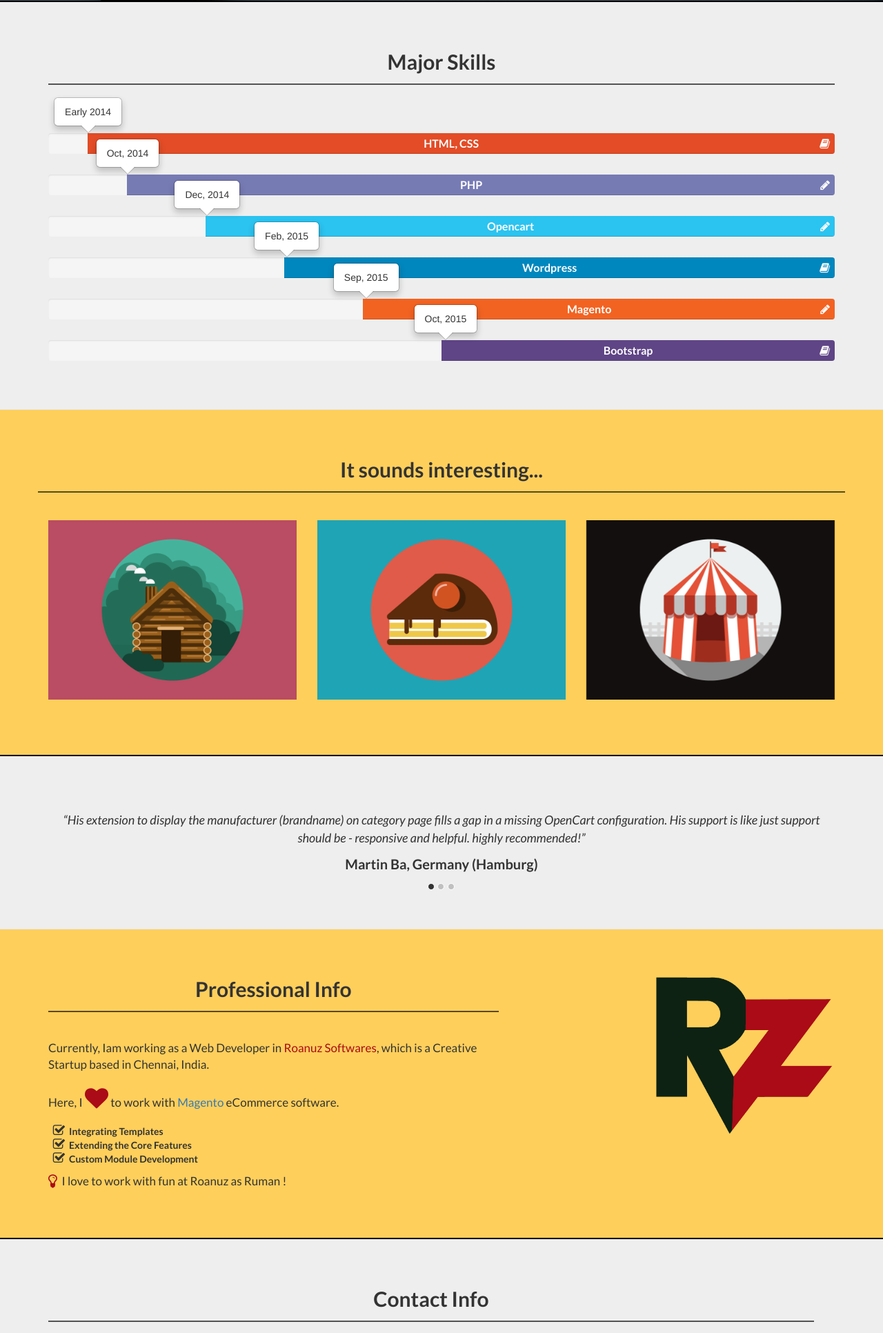
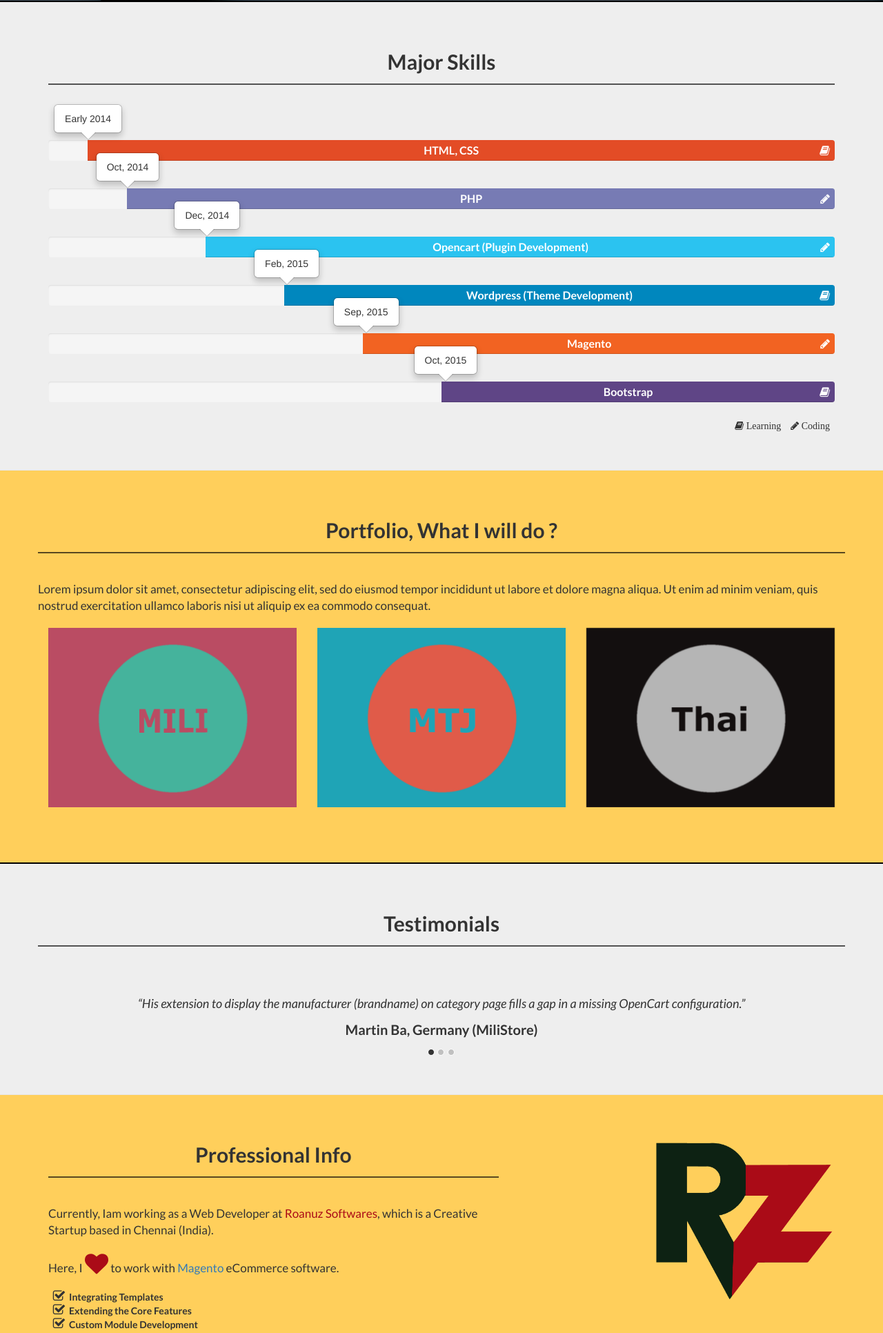
Before and after one commit to IamSaiSudheer/IamSaiSudheer, a PHP site: page / in a window 1280 px wide. Shown: the part 765-2697 px from the top of the page at 69% size. Run offline with PHP 8.4, Linux system fonts and the light colour scheme; some libraries are stand-ins or nearby versions.

Commit message:
Integrated the Portfolio section and removed the unnecessary files.

```diff
--- a/css/landing-page.css
+++ b/css/iamsaisudheer-style.css
@@ -344,7 +344,7 @@ span.client-name {
 /*  Major Skills Progress Bar CSS   */
 .progress {
     height: 30px;
-    margin-top: 30px;
+    margin-top: 40px;
 }
 .progress-bar {
     float: right;
@@ -485,6 +485,7 @@ li[data-position="90"] {
   min-height: 100%;
   padding: 100px 0;
   text-align: center;
+  background-color: #e7e7e7;
 }
 .portfolio-modal .modal-content h2 {
   margin: 0;
--- a/index.html
+++ b/index.html
@@ -14,7 +14,7 @@
         <link href="css/bootstrap.min.css" rel="stylesheet">
 
         <!-- Custom CSS -->
-        <link href="css/landing-page.css" rel="stylesheet">
+        <link href="css/iamsaisudheer-style.css" rel="stylesheet">
 
         <!-- Custom Fonts -->
         <link href="font-awesome-4.6.3/css/font-awesome.min.css" rel="stylesheet" type="text/css">
@@ -116,7 +116,7 @@
                     </div>
 
                     <div class="progress">
-                        <div class="progress-bar progress-bar-opencart active" role="progressbar" aria-valuenow="80" aria-valuemin="0" aria-valuemax="100" style="width:80%">Opencart <i class="fa fa-pencil status" aria-hidden="true"></i></div>
+                        <div class="progress-bar progress-bar-opencart active" role="progressbar" aria-valuenow="80" aria-valuemin="0" aria-valuemax="100" style="width:80%">Opencart (Plugin Development) <i class="fa fa-pencil status" aria-hidden="true"></i></div>
 
                         <div class="hidden-xs hidden-sm hidden-md" style="width: 100%;">
                             <ul id="horizontal-style">
@@ -126,7 +126,7 @@
                     </div>
 
                     <div class="progress">
-                        <div class="progress-bar progress-bar-wordpress active" role="progressbar" aria-valuenow="70" aria-valuemin="0" aria-valuemax="100" style="width:70%">Wordpress <i class="fa fa-book status" aria-hidden="true"></i></div>
+                        <div class="progress-bar progress-bar-wordpress active" role="progressbar" aria-valuenow="70" aria-valuemin="0" aria-valuemax="100" style="width:70%">Wordpress (Theme Development) <i class="fa fa-book status" aria-hidden="true"></i></div>
 
                         <div class="hidden-xs hidden-sm hidden-md" style="width: 100%;">
                             <ul id="horizontal-style">
@@ -154,6 +154,8 @@
                             </ul>
                         </div>
                     </div>
+                    <i class="fa fa-pencil status" aria-hidden="true">&nbsp;Coding</i>
+                    <i class="fa fa-book status" aria-hidden="true">&nbsp;Learning</i>
                 </div>
             </div>
         </section>
@@ -164,8 +166,11 @@
             <div class="content-section-a">
                 <div class="container">
                     <div class="row">
-                        <h2 class="section-heading">It sounds interesting...</h2>
+                        <h2 class="section-heading">Portfolio, What I will do ?</h2>
                         <hr class="section-heading-spacer">
+                        <p class="lead">
+                            Lorem ipsum dolor sit amet, consectetur adipiscing elit, sed do eiusmod tempor incididunt ut labore et dolore magna aliqua. Ut enim ad minim veniam, quis nostrud exercitation ullamco laboris nisi ut aliquip ex ea commodo consequat.
+                        </p>
                     </div>
 
                     <div class="row">
@@ -176,7 +181,7 @@
                                         <i class="fa fa-search-plus fa-3x"></i>
                                     </div>
                                 </div>
-                                <img src="img/portfolio/cabin.png" class="img-responsive" alt="">
+                                <img src="img/portfolio/Mili.png" class="img-responsive" alt="">
                             </a>
                         </div>
                         <div class="col-sm-4 portfolio-item">
@@ -186,7 +191,7 @@
                                         <i class="fa fa-search-plus fa-3x"></i>
                                     </div>
                                 </div>
-                                <img src="img/portfolio/cake.png" class="img-responsive" alt="">
+                                <img src="img/portfolio/MTJ.png" class="img-responsive" alt="">
                             </a>
                         </div>
                         <div class="col-sm-4 portfolio-item">
@@ -196,7 +201,7 @@
                                         <i class="fa fa-search-plus fa-3x"></i>
                                     </div>
                                 </div>
-                                <img src="img/portfolio/circus.png" class="img-responsive" alt="">
+                                <img src="img/portfolio/Thai.png" class="img-responsive" alt="">
                             </a>
                         </div>
                     </div>
@@ -209,9 +214,11 @@
         <div class="content-section-b">
             <div class="container">
                 <div class="row">
+                    <h2 class="section-heading">Testimonials</h2>
+                    <hr class="section-heading-spacer">
+
                     <div class="col-md-12">
                         <div class="carousel slide" data-ride="carousel" id="quote-carousel">
-
                             <!-- Bottom Carousel Indicators -->
                             <ol class="carousel-indicators">
                               <li data-target="#quote-carousel" data-slide-to="0" class="active"></li>
@@ -224,8 +231,8 @@
                                 <div class="item active">
                                   <div class="row">
                                     <div class="col-sm-12">
-                                        <p class="testimonial">&ldquo;His extension to display the manufacturer (brandname) on category page fills a gap in a missing OpenCart configuration. His support is like just support should be - responsive and helpful. highly recommended!&rdquo;</p>
-                                        <span class="client-name"><strong>Martin Ba, Germany (Hamburg)</strong></span>
+                                        <p class="testimonial">&ldquo;His extension to display the manufacturer (brandname) on category page fills a gap in a missing OpenCart configuration.&rdquo;</p>
+                                        <span class="client-name"><strong>Martin Ba, Germany (MiliStore)</strong></span>
                                     </div>
                                   </div>
                                 </div>
@@ -234,7 +241,7 @@
                                   <div class="row">
                                     <div class="col-sm-12">
                                         <p class="testimonial">&ldquo;Quick response to the support mail, done a very good job in debugging by providing good support.&rdquo;</p>
-                                        <span class="client-name"><strong>Teerawee Thainugul, Thailand</strong></span>
+                                        <span class="client-name"><strong>Teerawee Thainugul, Thailand (ThaibyNature)</strong></span>
                                     </div>
                                   </div>
                                 </div>
@@ -243,7 +250,7 @@
                                   <div class="row">
                                     <div class="col-sm-12">
                                         <p class="testimonial">&ldquo;Implemented the custom extension for Opencart Multi Merchant module. Done very great job. His support is responsive, helpful and flawless.&rdquo;</p>
-                                        <span class="client-name"><strong>Monika Choudhary, India</strong></span>
+                                        <span class="client-name"><strong>Monika Choudhary, India (MTJ Cart)</strong></span>
                                     </div>
                                   </div>
                                 </div>
@@ -264,7 +271,7 @@
                             <div class="clearfix"></div>
                             <h2 class="section-heading">Professional Info</h2>
                             <hr class="section-heading-spacer">
-                            <p class="lead">Currently, Iam working as a Web Developer in <a href="http://roanuz.com/" target="_blank" class="text-no-decor"><span class="fill-red">Roanuz Softwares</span></a>, which is a Creative Startup based in Chennai, India.</p>
+                            <p class="lead">Currently, Iam working as a Web Developer at <a href="http://roanuz.com/" target="_blank" class="text-no-decor"><span class="fill-red">Roanuz Softwares</span></a>, which is a Creative Startup based in Chennai (India).</p>
                             <p class="lead">Here, I <span class="fill-red"><i class="fa fa-heart fa-2x" aria-hidden="true"></i></span> to work with <a href="https://magento.com/" target="_blank" class="text-no-decor">Magento</a> eCommerce software.
                                 <ul class="fa-ul">
                                     <li><i class="fa-li fa fa-check-square-o fa-lg"></i>Integrating Templates</li>
@@ -275,6 +282,9 @@
 
                             <div class="clearfix"></div>
                             <p class="lead"><span class="fill-red"><i class="fa fa-lightbulb-o fa-lg" aria-hidden="true"></i></span> &nbsp;I love to work with fun at Roanuz as Ruman !</p>
+
+                            <div class="clearfix"></div>
+                            <p class="lead"><span class="fill-red">Previous :</span> Junior Analyst @<a href="http://www.paripoorna.in/" target="_blank">Paripoorna, Chennai (India).</a></p>
                         </div>
 
                         <div class="col-sm-4 col-lg-3 col-lg-offset-2">
@@ -384,14 +394,67 @@
                 </div>
                 <div class="container">
                     <div class="row">
+                        <div class="col-md-12 col-lg-8 col-lg-offset-2">
+                            <div class="modal-body">
+                                <h2><a href="http://mili-store.com/webstore/" target="_blank">MILI Store</a>, Hamburg (Germany)</h2>
+                                <hr class="section-heading-spacer">
+
+                                <div class="col-md-4 col-lg-4">
+                                    <img src="img/portfolio/MiliStore-Extension-Support.png" class="img-responsive img-centered" alt="Mili Store">
+                                </div>
+
+                                <div class="col-md-8 col-lg-8">
+                                    <p>
+                                        MILI Store, a creative and unique eCommerce company from Hamburg which is in Germany. It is built on Opencart CMS eCommerce framework. They used the extension which is implemented by Me, downloadable from <a href="http://www.opencart.com/index.php?route=extension/extension/info&extension_id=23763&filter_username=ItsMeSai" target="_blank">Opencart Community</a>.
+                                    </p>
+
+                                    <p>
+                                        I gave my Support towards solve their issue. The issue is that, they are using a custom Opencart theme. The theme is overriding the Default Extension code structure. I made changes to the Custom Extension and fixed that issue.
+                                    </p>
+
+                                    <ul class="list-inline item-details">
+                                        <li>Client:
+                                            <strong><a href="http://mili-store.com/webstore/" target="_blank">MILI Store</a>
+                                            </strong>
+                                        </li>
+                                        <li>
+                                            <strong>
+                                                Task: <a href="http://www.opencart.com/index.php?route=extension/extension/info&extension_id=23763&filter_username=ItsMeSai" target="_blank">Enable Brand name under the Product label</a>
+                                            </strong>
+                                        </li>
+                                        <li>Date:
+                                            <strong>Feb 2016</strong>
+                                        </li>
+                                        <li>Service:
+                                            <strong>Opencart Plugin Support</strong>
+                                        </li>
+                                    </ul>
+                                </div>
+                            </div>
+                        </div>
+                    </div>
+                </div>
+            </div>
+        </div>
+
+        <div class="portfolio-modal modal fade" id="portfolioModal2" tabindex="-1" role="dialog" aria-hidden="true">
+            <div class="modal-content">
+                <div class="close-modal" data-dismiss="modal">
+                    <div class="lr">
+                        <div class="rl">
+                        </div>
+                    </div>
+                </div>
+                <div class="container">
+                    <div class="row">
                         <div class="col-lg-8 col-lg-offset-2">
                             <div class="modal-body">
-                                <h2>MTJ Cart.com, Gujarat(India)</h2>
-                                <hr class="star-primary">
+                                <h2><a href="https://www.mtjcart.com/" target="_blank">MTJ Cart.com</a>, Gujarat(India)</h2>
+                                <hr class="section-heading-spacer">
                                 <img src="img/portfolio/Sellers-MTJCart.png" class="img-responsive img-centered" alt="">
-                                <p>The <a href="https://www.mtjcart.com/" target="_blank">MTJCart.com</a> guys came up with a small requirement i.e., they are looking for a Notification of Seller not approved, on Multimerch System. They asked me to implement that status in Admin Dashboard Stats Panel.</p>
+                                <p>The <a href="https://www.mtjcart.com/" target="_blank">MTJCart.com</a> is an Indian based eCommerce shopping site. It is built on Opencart CMS eCommerce framework. These guys came up with a small requirement i.e., they are looking for a <a href="http://www.opencart.com/index.php?route=extension/extension/info&extension_id=22947&filter_username=ItsMeSai" target="_blank">Notification of Seller not approved</a>, on Multimerch System.</p>
 
-                                <p>I implemented that admin feature with the help of OCMOD flavour within 2 business days. You can view the sample image attached above in this post.</p>
+                                <p>I implemented that admin feature with the help of OCMOD flavour. You can view the sample image attached above in this post.</p>
 
                                 <ul class="list-inline item-details">
                                     <li>Client:
@@ -412,43 +475,7 @@
                 </div>
             </div>
         </div>
-        <div class="portfolio-modal modal fade" id="portfolioModal2" tabindex="-1" role="dialog" aria-hidden="true">
-            <div class="modal-content">
-                <div class="close-modal" data-dismiss="modal">
-                    <div class="lr">
-                        <div class="rl">
-                        </div>
-                    </div>
-                </div>
-                <div class="container">
-                    <div class="row">
-                        <div class="col-lg-8 col-lg-offset-2">
-                            <div class="modal-body">
-                                <h2>Project Title</h2>
-                                <hr class="star-primary">
-                                <img src="img/portfolio/cake.png" class="img-responsive img-centered" alt="">
-                                <p>Use this area of the page to describe your project. The icon above is part of a free icon set by <a href="https://sellfy.com/p/8Q9P/jV3VZ/">Flat Icons</a>. On their website, you can download their free set with 16 icons, or you can purchase the entire set with 146 icons for only $12!</p>
-                                <ul class="list-inline item-details">
-                                    <li>Client:
-                                        <strong><a href="http://startbootstrap.com">Start Bootstrap</a>
-                                        </strong>
-                                    </li>
-                                    <li>Date:
-                                        <strong><a href="http://startbootstrap.com">April 2014</a>
-                                        </strong>
-                                    </li>
-                                    <li>Service:
-                                        <strong><a href="http://startbootstrap.com">Web Development</a>
-                                        </strong>
-                                    </li>
-                                </ul>
-                                <button type="button" class="btn btn-default" data-dismiss="modal"><i class="fa fa-times"></i> Close</button>
-                            </div>
-                        </div>
-                    </div>
-                </div>
-            </div>
-        </div>
+
         <div class="portfolio-modal modal fade" id="portfolioModal3" tabindex="-1" role="dialog" aria-hidden="true">
             <div class="modal-content">
                 <div class="close-modal" data-dismiss="modal">
@@ -461,25 +488,29 @@
                     <div class="row">
                         <div class="col-lg-8 col-lg-offset-2">
                             <div class="modal-body">
-                                <h2>Project Title</h2>
-                                <hr class="star-primary">
-                                <img src="img/portfolio/circus.png" class="img-responsive img-centered" alt="">
-                                <p>Use this area of the page to describe your project. The icon above is part of a free icon set by <a href="https://sellfy.com/p/8Q9P/jV3VZ/">Flat Icons</a>. On their website, you can download their free set with 16 icons, or you can purchase the entire set with 146 icons for only $12!</p>
+                                <h2>ThaibyNature.com, Thailand</h2>
+                                <hr class="section-heading-spacer">
+
+                                <p>ThaibyNature.com, is an eCommerce shopping site especially from Thailand itself. That online shop is built on Opencart CMS eCommerce framework.</p>
+                                <p>The requirement is to implement an extension which results in displaying the manufacturer name under the Product label in all possible product layouts with the help of OCMOD option.</p>
                                 <ul class="list-inline item-details">
                                     <li>Client:
-                                        <strong><a href="http://startbootstrap.com">Start Bootstrap</a>
+                                        <strong>ThaibyNature.com</strong>
+                                    </li>
+                                    <li>Task:
+                                        <strong>
+                                            <a href="http://www.opencart.com/index.php?route=extension/extension/info&extension_id=23763&filter_username=ItsMeSai" target="_blank">Enable Brand name under Product label</a>
                                         </strong>
                                     </li>
                                     <li>Date:
-                                        <strong><a href="http://startbootstrap.com">April 2014</a>
-                                        </strong>
+                                        <strong>June 2016</strong>
                                     </li>
                                     <li>Service:
-                                        <strong><a href="http://startbootstrap.com">Web Development</a>
+                                        <strong>
+                                            Opencart Extension Development
                                         </strong>
                                     </li>
                                 </ul>
-                                <button type="button" class="btn btn-default" data-dismiss="modal"><i class="fa fa-times"></i> Close</button>
                             </div>
                         </div>
                     </div>
```
Also changed, not shown: img/portfolio/MTJ.png (added), img/portfolio/Mili.png (added), img/portfolio/MiliStore-Extension-Support.png (added), img/portfolio/Thai.png (added), img/portfolio/cabin.png (deleted), img/portfolio/cake.png (deleted), img/portfolio/circus.png (deleted), img/portfolio/game.png (deleted), img/portfolio/safe.png (deleted), img/portfolio/submarine.png (deleted).
